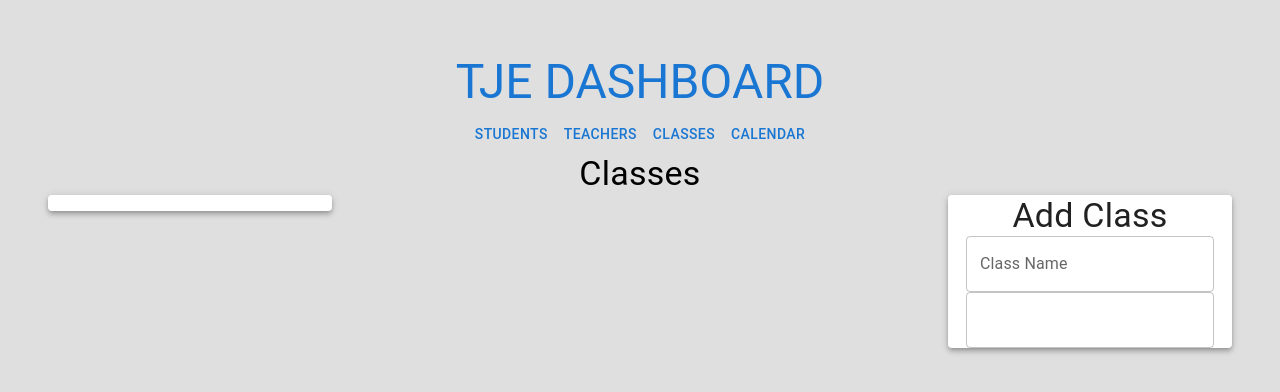
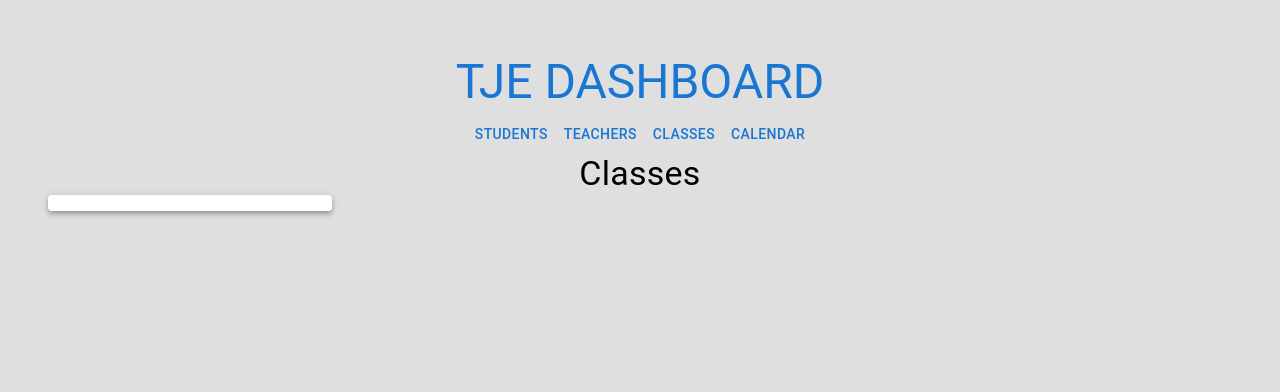
Before and after one commit to ou-brandon/school-dashboard, a React (Create React App) app: page /classes in a window 1280 px wide. Shown: the top 392 px of the page. Built offline with nearby package versions, Linux system fonts and the light colour scheme; no server answers; the database is empty.

Commit message:
remove add class feature (not ready)

```diff
--- a/src/Components/classes/Classes.js
+++ b/src/Components/classes/Classes.js
@@ -38,9 +38,6 @@ const Classes = props => {
 
 					</Grid>
 					<Grid item xs={3}>
-						<Paper elevation={4}>
-							<AddClass />
-						</Paper>
 					</Grid>
 				</Grid>
 			</Box>
```
